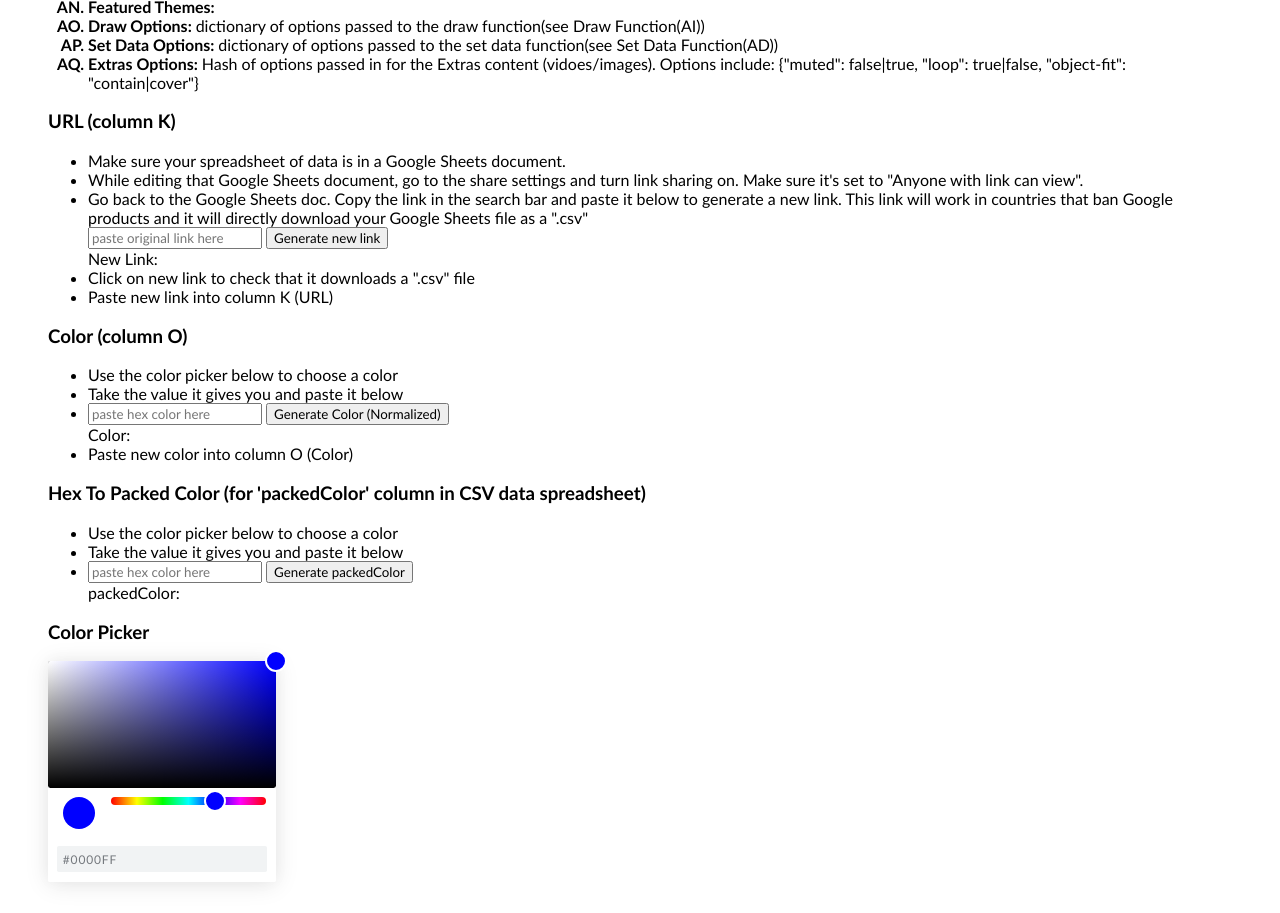
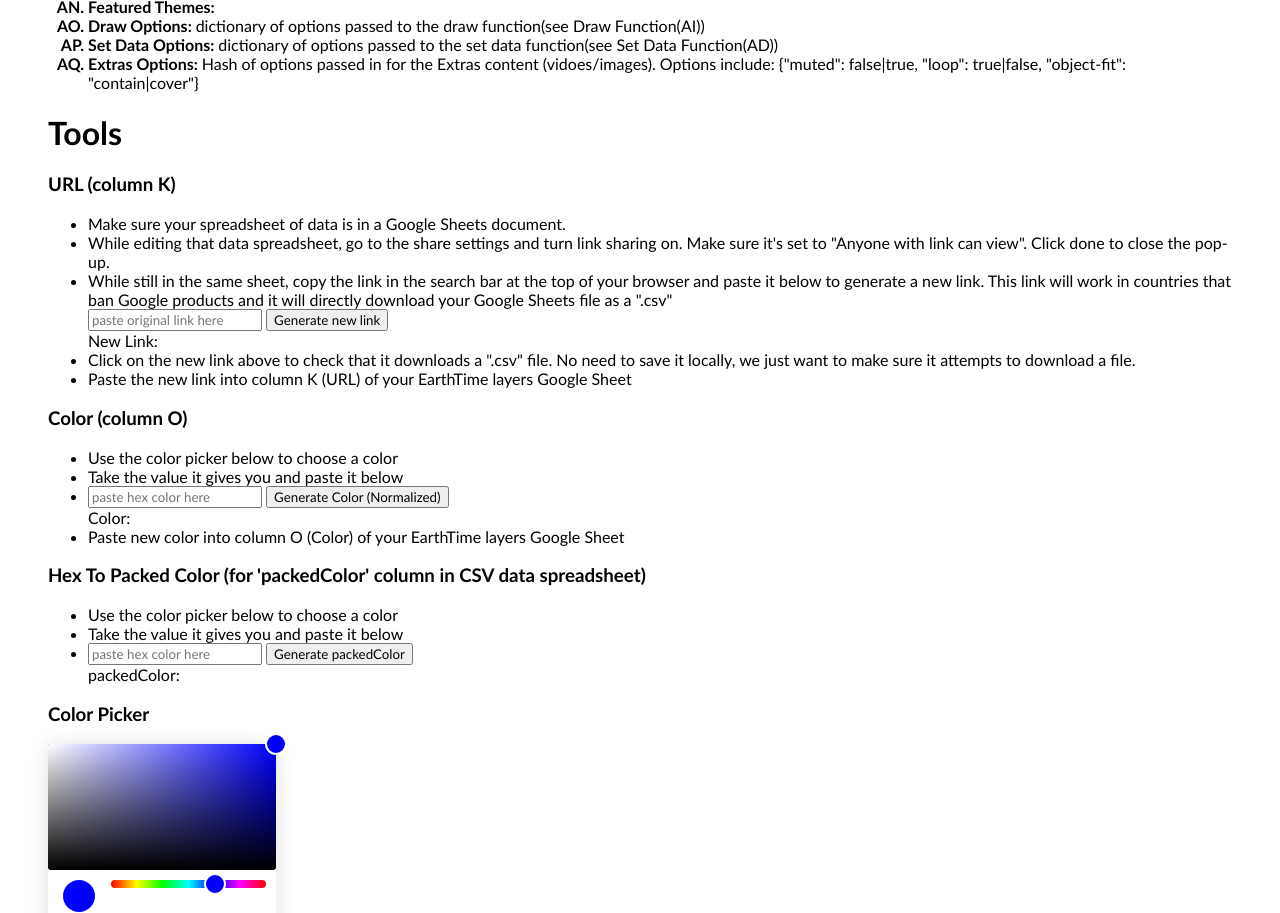
Before and after one commit to CMU-CREATE-Lab/making-earthtime-maps, a plain HTML site: page spreadsheet-info/index.html in a window 1280 px wide. Shown: the part 886-1799 px from the top of the page. Drawn offline with Linux system fonts and the light colour scheme.

Commit message:
- Minor text clarification

```diff
--- a/spreadsheet-info/index.html
+++ b/spreadsheet-info/index.html
@@ -106,20 +106,23 @@
       <li>Extras Options:
         <span id="info">Hash of options passed in for the Extras content (vidoes/images). Options include: {"muted": false|true, "loop": true|false, "object-fit": "contain|cover"}</span></li></li>
     </ol>
+
+    <h1>Tools</h1>
+
     <a name="url-instruct"></a>
     <h3>URL (column K)</h3>
     <ul>
       <li>Make sure your spreadsheet of data is in a Google Sheets document.</li>
-      <li>While editing that Google Sheets document, go to the share settings and turn link sharing on. Make sure it's set to "Anyone with link can view".</li>
-      <li>Go back to the Google Sheets doc. Copy the link in the search bar and paste it below to generate a new link. This link will work in countries that ban Google products and it will directly download your Google Sheets file as a ".csv"
+      <li>While editing that data spreadsheet, go to the share settings and turn link sharing on. Make sure it's set to "Anyone with link can view". Click done to close the pop-up.</li>
+      <li>While still in the same sheet, copy the link in the search bar at the top of your browser and paste it below to generate a new link. This link will work in countries that ban Google products and it will directly download your Google Sheets file as a ".csv"
         <div id="link-convert">
           <input type="text" id="link-input" placeholder="paste original link here">
           <button id="new-link-button" onclick="createGDocLink()">Generate new link</button>
           <div>New Link: <span id="new-link"></span></div>
         </div>
       </li>
-      <li>Click on new link to check that it downloads a ".csv" file</li>
-      <li>Paste new link into column K (URL)</li>
+      <li>Click on the new link above to check that it downloads a ".csv" file. No need to save it locally, we just want to make sure it attempts to download a file.</li>
+      <li>Paste the new link into column K (URL) of your EarthTime layers Google Sheet</li>
     </ul>
 
     <h3>Color (column O)</h3>
@@ -133,7 +136,7 @@
          <div>Color: <span id="normalizedColor" class="show-bold"></span></div>
         </div>
       </li>
-      <li>Paste new color into column O (Color)</li>
+      <li>Paste new color into column O (Color) of your EarthTime layers Google Sheet</li>
     </ul>
 
     <h3>Hex To Packed Color (for 'packedColor' column in CSV data spreadsheet)</h3>
```
